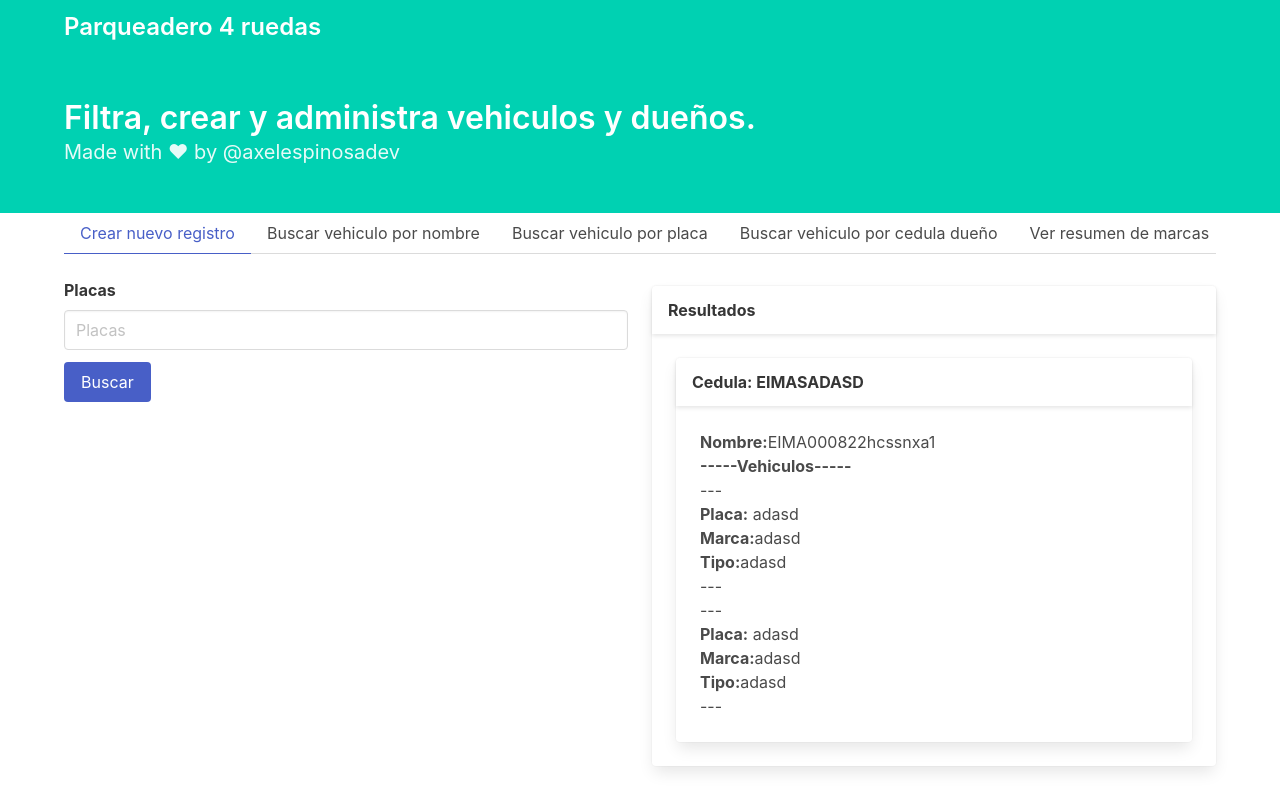
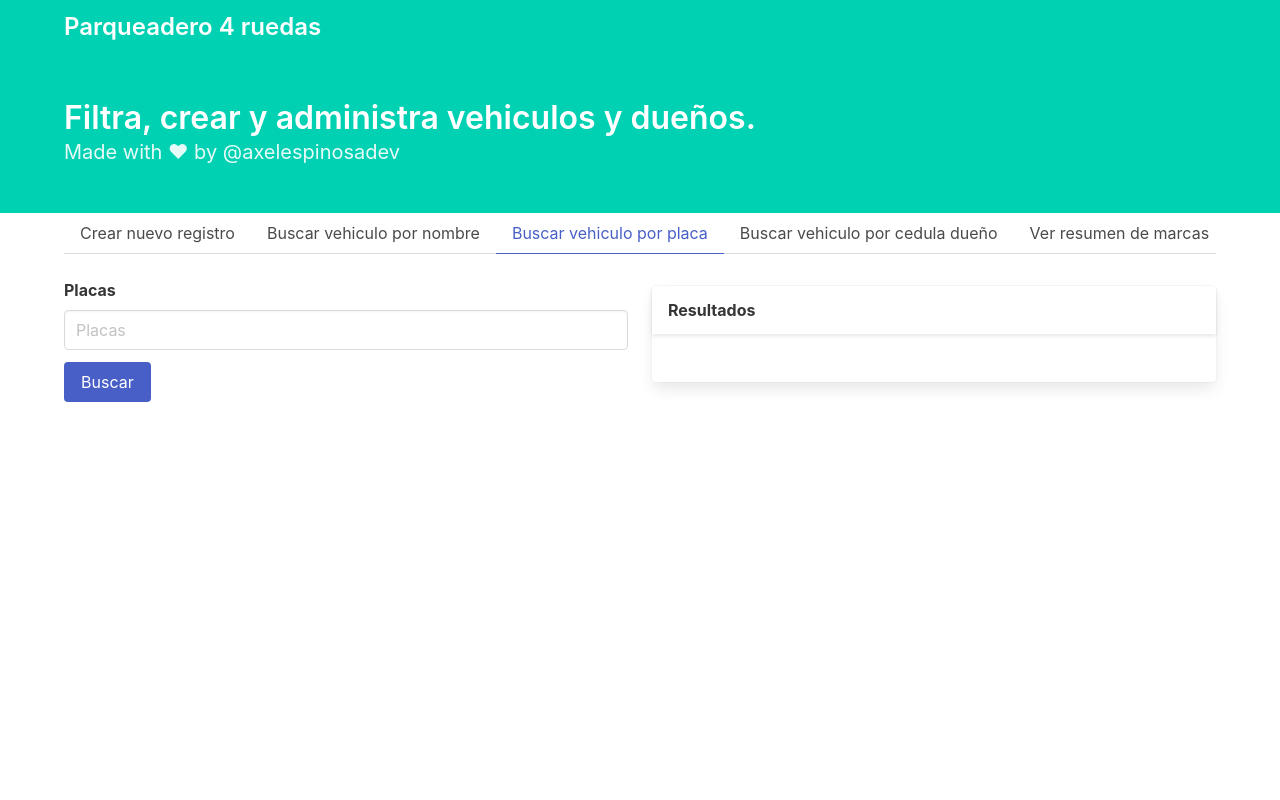
Before and after one commit to AxelDavid45/front-parqueadero-4-ruedas, a website with bundled scripts: page src/index.html in a window 1280 px wide. Both pictures are taken after a click on the element 644 px from the left and 233 px from the top of the page. Built offline with nearby package versions, Linux system fonts and the light colour scheme; some icons are missing.

Commit message:
feat: function to hadle color tabs

```diff
--- a/src/index.html
+++ b/src/index.html
@@ -38,7 +38,7 @@
     <div class="container">
         <div class="tabs is-centered">
             <ul id="menu">
-                <li class="is-active"><a  id="new-menu" >Crear nuevo registro</a></li>
+                <li><a  id="new-menu" >Crear nuevo registro</a></li>
                 <li ><a id="search-name-menu">Buscar vehiculo por nombre</a></li>
                 <li ><a id="search-license-menu">Buscar vehiculo por placa</a></li>
                 <li ><a id="search-owner-menu">Buscar vehiculo por cedula dueño</a></li>
@@ -64,39 +64,11 @@
                               </span>
                             </a>
                         </header>
+
+
                         <div class="card-content" id="results-api">
-                                <div class="card">
-                                    <header class="card-header">
-                                        <h1 class="card-header-title">
-                                            Cedula: EIMASADASD
-                                        </h1>
-                                    </header>
-                                    <div class="card-content">
-                                        <ul>
-                                            <li><b>Nombre:</b>EIMA000822hcssnxa1</li>
-                                            <li><b>-----Vehiculos-----</b></li>
-                                            <li>
-                                                ---
-                                                <ul>
-                                                    <li><b>Placa:</b> adasd</li>
-                                                    <li><b>Marca:</b>adasd</li>
-                                                    <li><b>Tipo:</b>adasd</li>
-                                                </ul>
-                                                ---
-                                            </li>
-                                            <li>
-                                                ---
-                                                <ul>
-                                                    <li><b>Placa:</b> adasd</li>
-                                                    <li><b>Marca:</b>adasd</li>
-                                                    <li><b>Tipo:</b>adasd</li>
-                                                </ul>
-                                                ---
-                                            </li>
-                                        </ul>
-                                    </div>
-                                </div>
                         </div>
+
                     </div>
                 </div>
             </div>
--- a/src/js/app.js
+++ b/src/js/app.js
@@ -2,9 +2,24 @@ import { routes } from './utils/routes.js'
 
 const menu = document.getElementById('menu')
 const forms = document.getElementById('forms')
+const resultsApi = document.getElementById('results-api')
 
 menu.addEventListener('click', function (evt) {
   const form = routes(evt.target.id)
+  handleColorTabsMenu(evt)
   forms.innerHTML = form
-  console.log(evt.target.id)
 })
+
+function handleColorTabsMenu(evt) {
+  const elementsUl = evt.target.parentNode.parentNode.childNodes
+  for(const li of elementsUl) {
+    if (li.nodeType === 1) {
+      if (li.classList.contains('is-active')) {
+        li.classList.remove('is-active')
+      }
+    }
+  }
+  if (!evt.target.parentNode.classList.contains('is-active')) {
+    evt.target.parentNode.classList.add('is-active')
+  }
+}
```
Also changed, not shown: src/js/views/cardOwner.js (added, +29 -0 lines).
